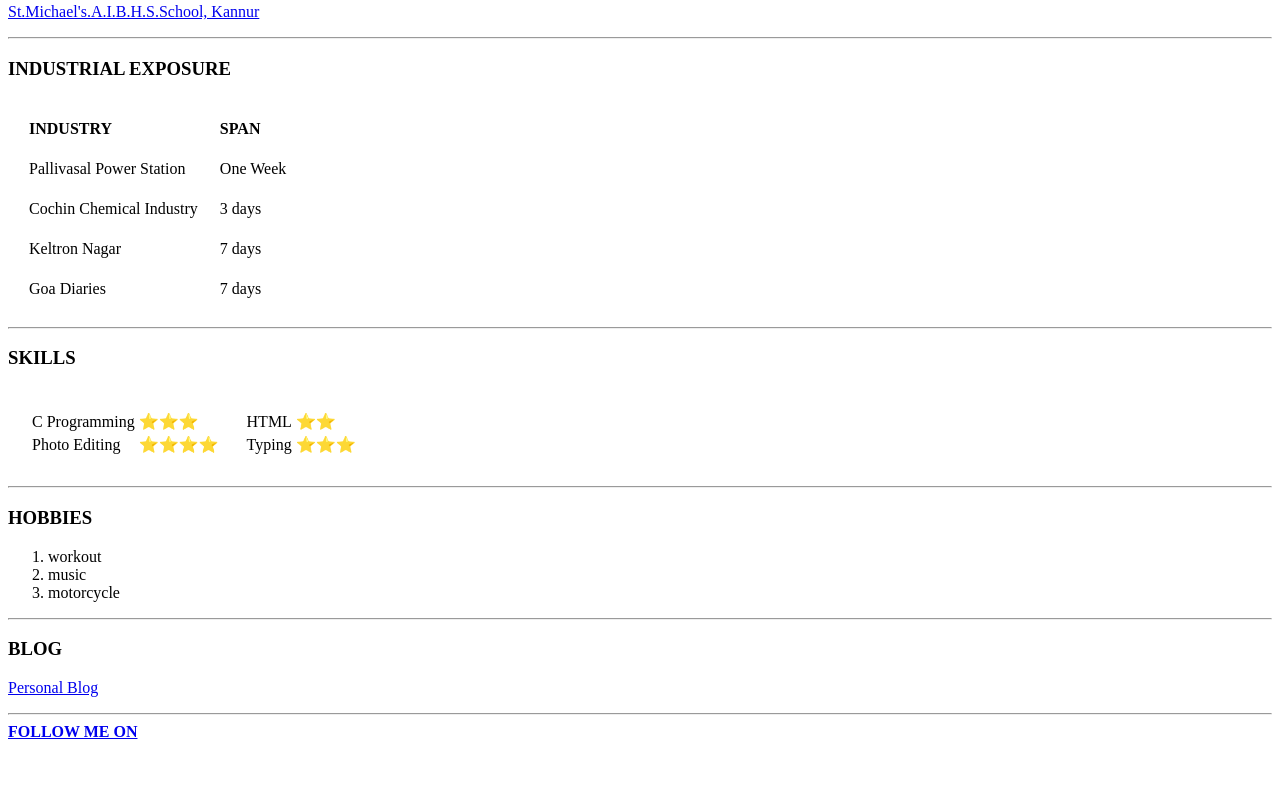
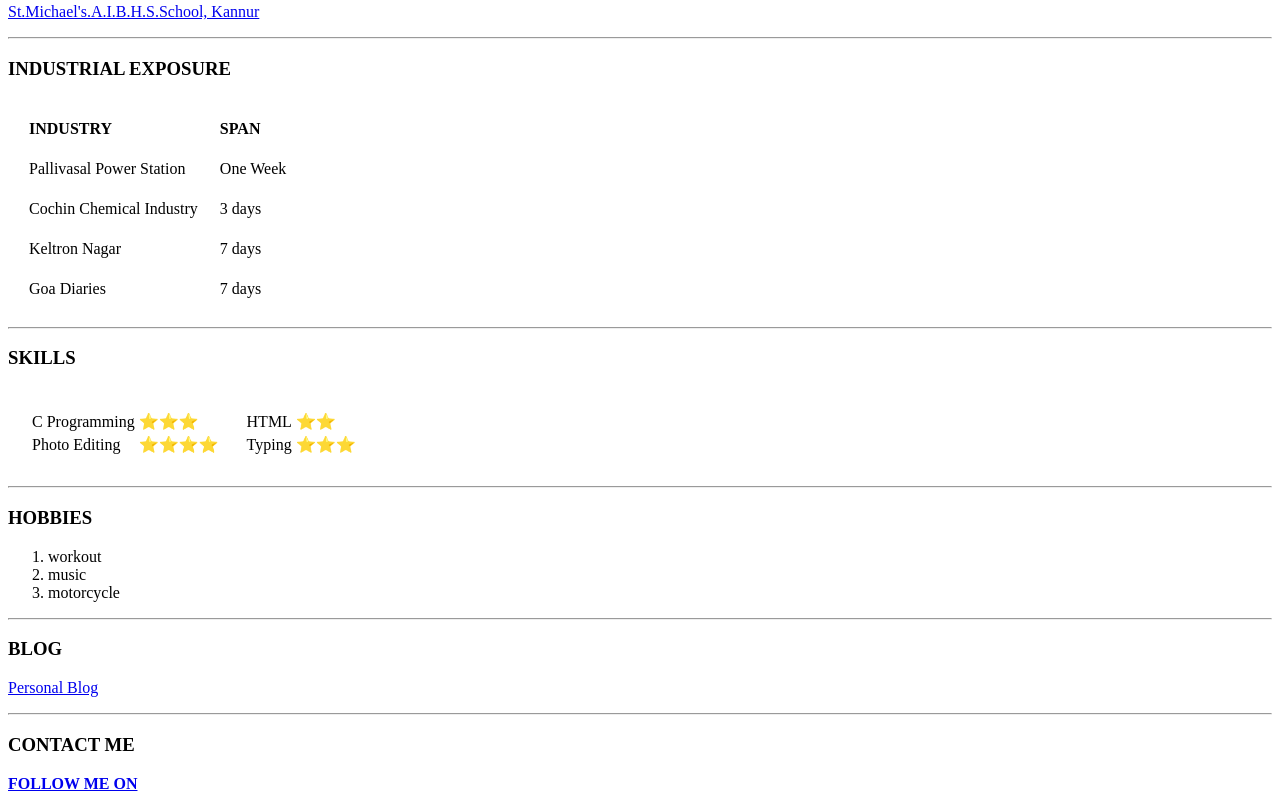
Before and after one commit to AKSHAY-KV/CV, a plain HTML site: page index.html in a window 1280 px wide. Shown: the part 519-1328 px from the top of the page. Before the commit the page ends 1268 px from the top, so only its background shows below. Drawn offline with Linux system fonts and the light colour scheme.

Commit message:
Add files via upload

```diff
--- a/index.html
+++ b/index.html
@@ -2,6 +2,7 @@
 <head>
     <meta charset="UTF-8">
     <title>Akshay's Personal Site</title>
+    <link rel="stylesheet" href="css/styles.css">
 </head>
 <body>
     <table cellspacing="20">
@@ -96,6 +97,7 @@
     <h3>BLOG</h3>
     <p><a href="http://akshaykv41.blogspot.com">Personal Blog</a></p>
     <hr>
-   <a href="Contact.html"><strong>FOLLOW ME ON</strong></a>
+    <h3>CONTACT ME</h3>
+    <p><a href="Contact.html"><strong>FOLLOW ME ON</strong></a></p>
 </body>
 </html>
```
